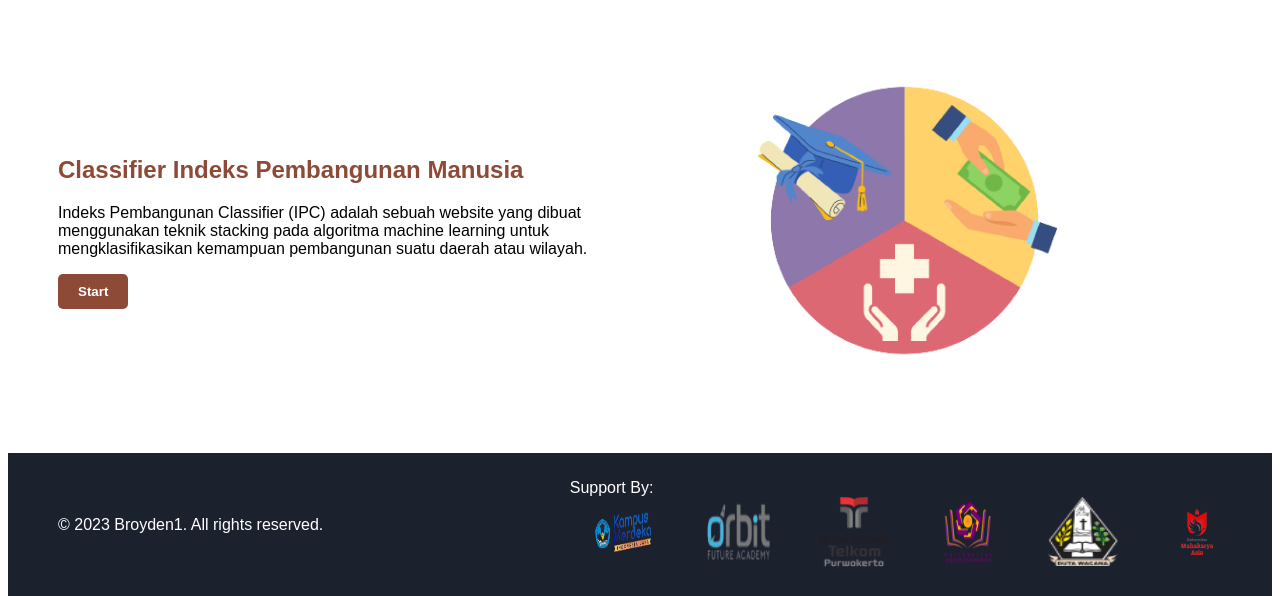
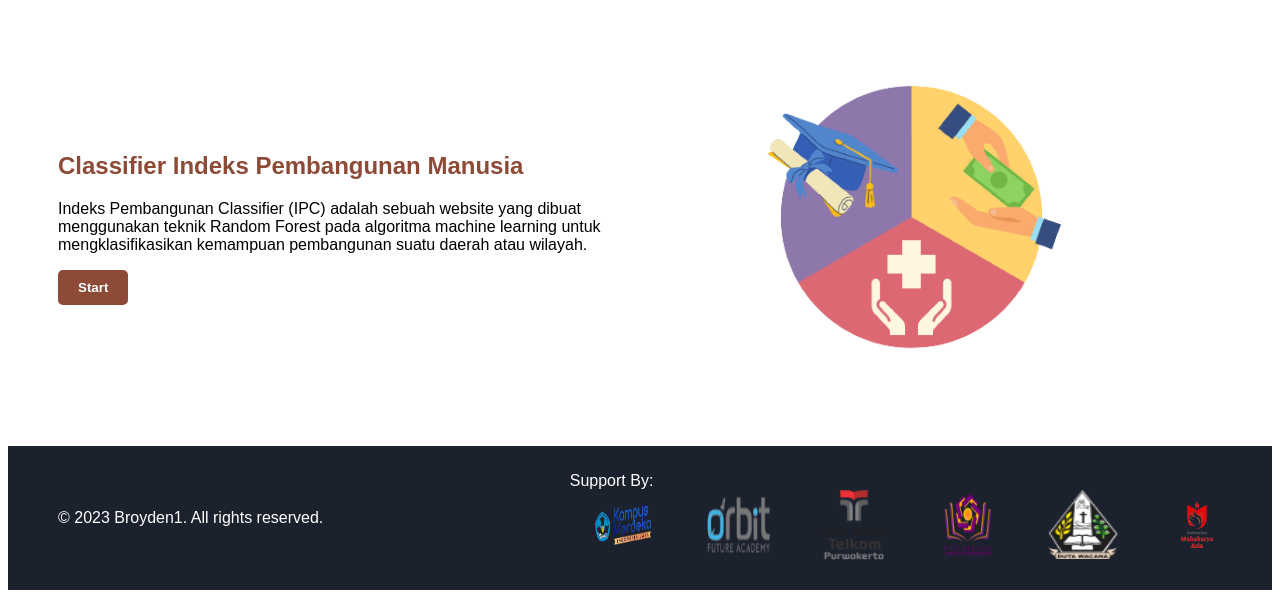
Before and after one commit to broyden1/UprakDP-Broyden1, a Flask app: page / in a window 1280 px wide. Shown: the part 38-634 px from the top of the page. Run offline with Flask 2, Linux system fonts and the light colour scheme; parts of the project's set-up code (start-up, migrations or seed data) failed here and were passed over.

Commit message:
version fixed

```diff
--- a/templates/index.html
+++ b/templates/index.html
@@ -24,7 +24,7 @@
     <div class="content">
         <div class="left">
             <h2>Classifier Indeks Pembangunan Manusia</h2>
-            <p>Indeks Pembangunan Classifier (IPC) adalah sebuah website yang dibuat <br> menggunakan teknik stacking pada algoritma machine learning untuk <br> mengklasifikasikan kemampuan pembangunan suatu daerah atau wilayah.</p>
+            <p>Indeks Pembangunan Classifier (IPC) adalah sebuah website yang dibuat <br> menggunakan teknik Random Forest pada algoritma machine learning untuk <br> mengklasifikasikan kemampuan pembangunan suatu daerah atau wilayah.</p>
             <button href="/aplikasi" class="button">Start</button>
         </div>
         <div class="right">
```
Also changed, not shown: 2 other files.
